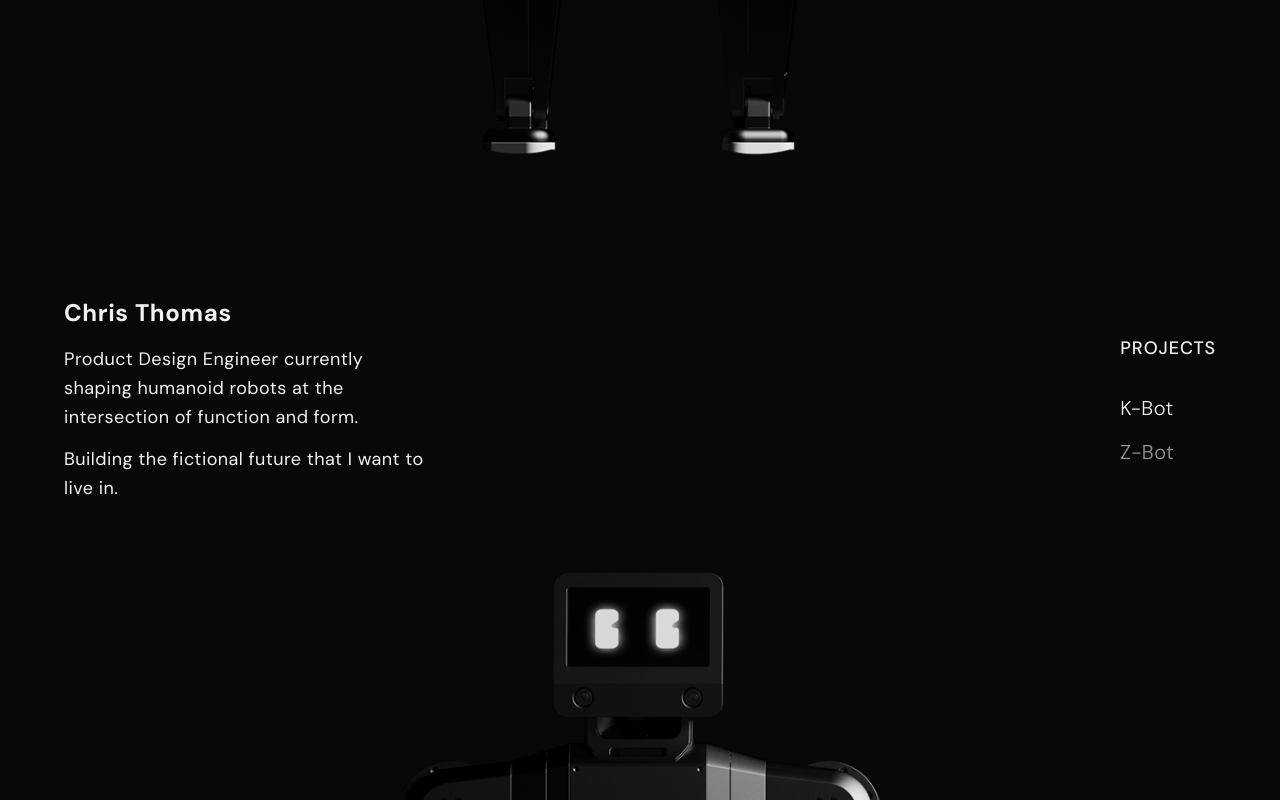
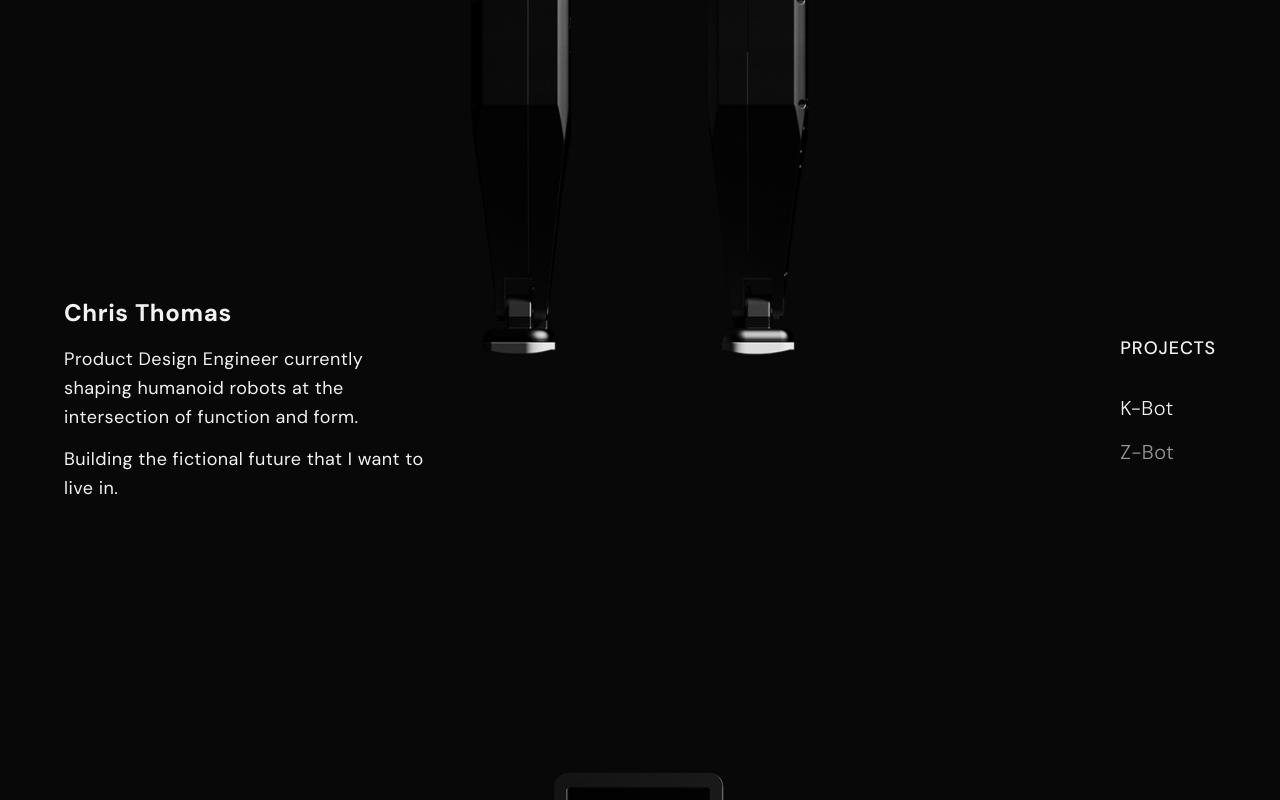
Before and after one commit to chrisangelothomas/2025Portfolio, a React (Vite) app: page / in a window 1280 px wide. Shown: the top 800 px of the page. Built offline with nearby package versions, Linux system fonts and the light colour scheme.

Commit message:
Fix robot image positioning
Adjusted the positioning of the first robot image to be correctly displayed on the landing page, ensuring the full robot is visible instead of just the feet.

```diff
--- a/src/components/RobotShowcase.tsx
+++ b/src/components/RobotShowcase.tsx
@@ -23,7 +23,7 @@ export default function RobotShowcase() {
       <div
         className="flex flex-col items-center"
         style={{
-          transform: `translateY(-${scrollY * 0.5}px)`,
+          transform: `translateY(${200 - scrollY * 0.5}px)`, // Start 200px down so robot is visible
         }}
       >
         {/* First Robot (K-Bot) */}
```
